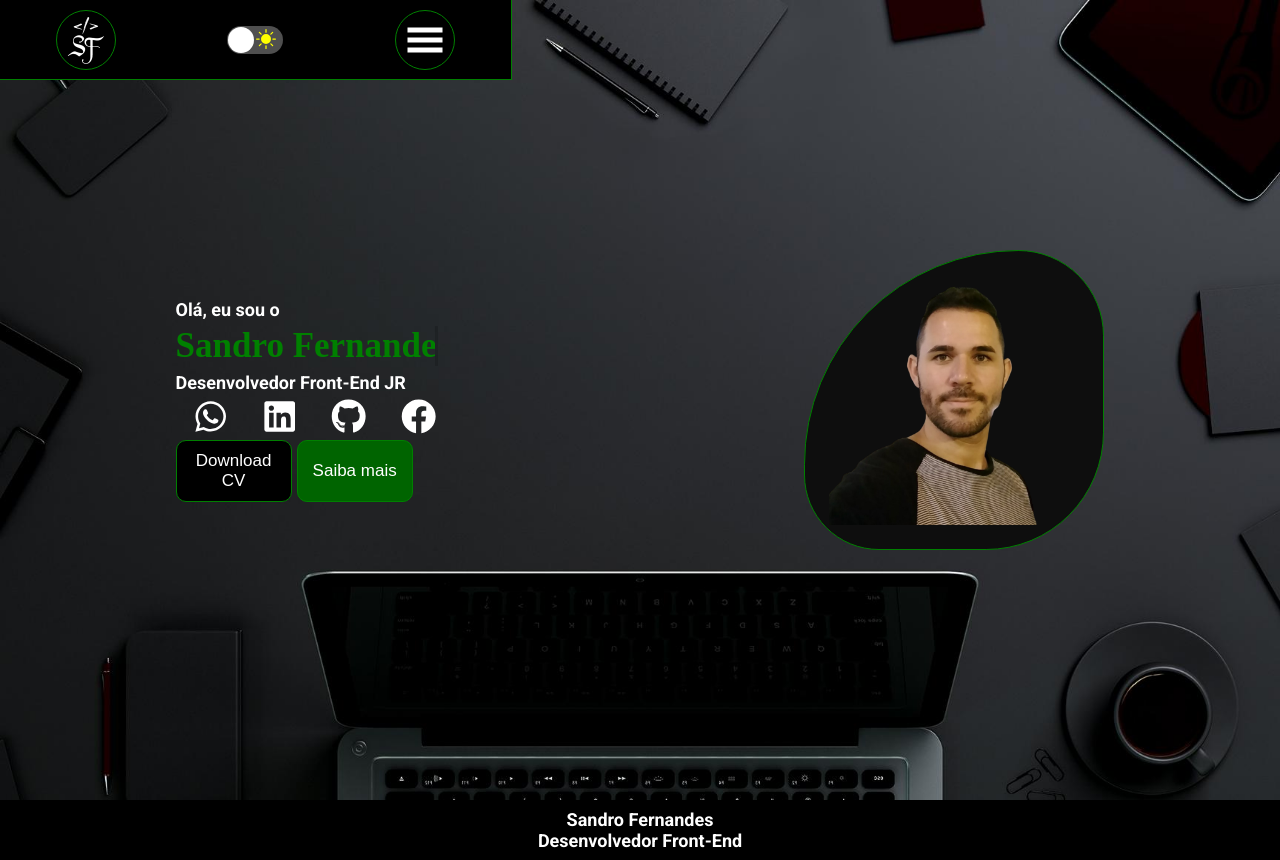
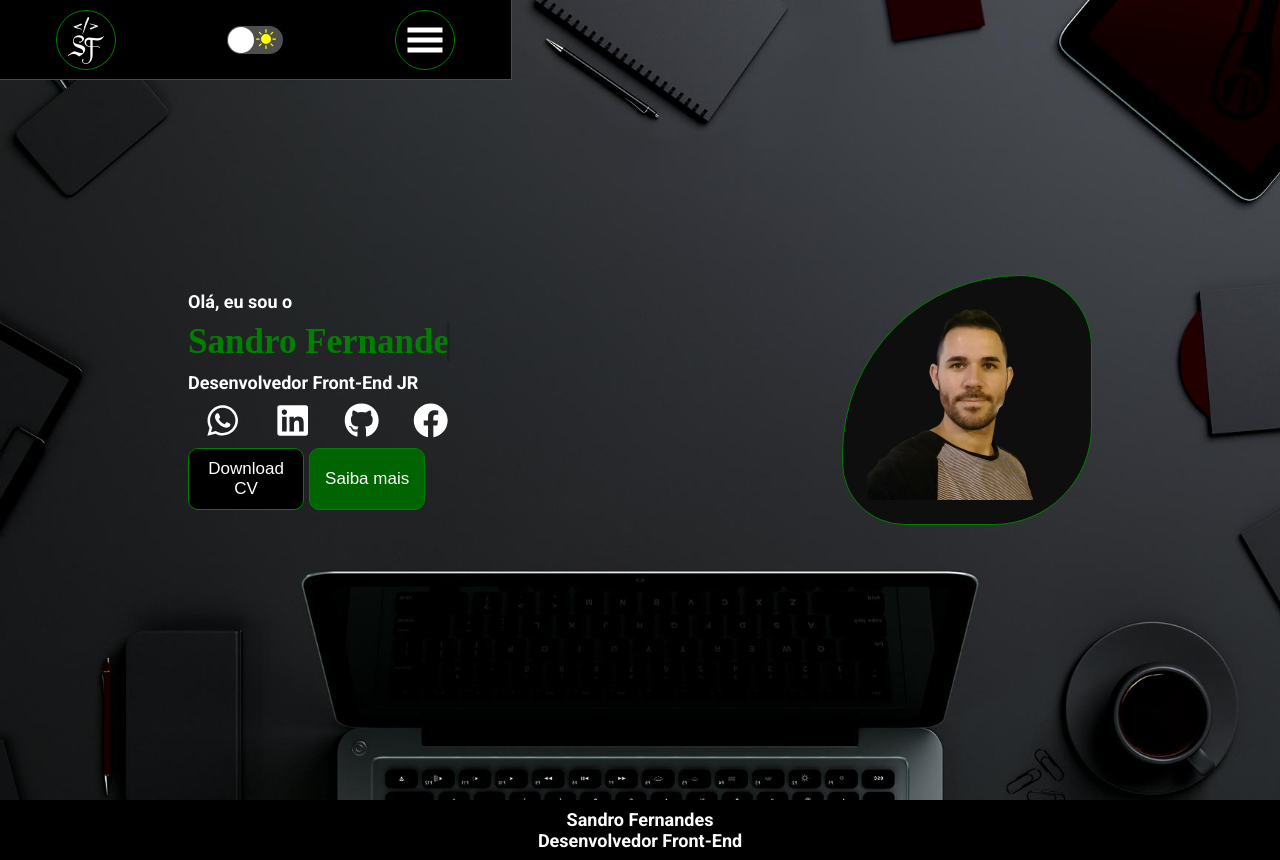
Before and after one commit to SandroFernandesRosal/Portf-lio-ReactJS, a React (Vite) app: page / in a window 1280 px wide. Built offline with nearby package versions, Linux system fonts and the light colour scheme; a web font is replaced by a local one.

Commit message:
melhorias

```diff
--- a/src/Pages/index/home.css
+++ b/src/Pages/index/home.css
@@ -60,7 +60,7 @@
   display: flex;
   flex-direction: column;
 
-  gap:6px;
+  gap:10px;
   align-items: flex-start;
 
 }
@@ -122,14 +122,19 @@
 
 @media (min-width: 700px) {
 
+  .perfil-home {
+    align-items: center;
+    justify-content:space-around;
+
+  }
 
 
 .foto-do-perfil {
 
   display: flex;
   align-items: center;
-  height: 300px;
-  width: 300px;
+  height: 250px;
+  width: 250px;
   justify-content: center;
   align-items: center;
   border-radius: 100% 40% 55% 35%;
@@ -147,8 +152,8 @@
 }
 
 .foto-do-perfil img {
-  width: 250px;
-  height: 250px;
+  width: 200px;
+  height: 200px;
 
 }
 
```
